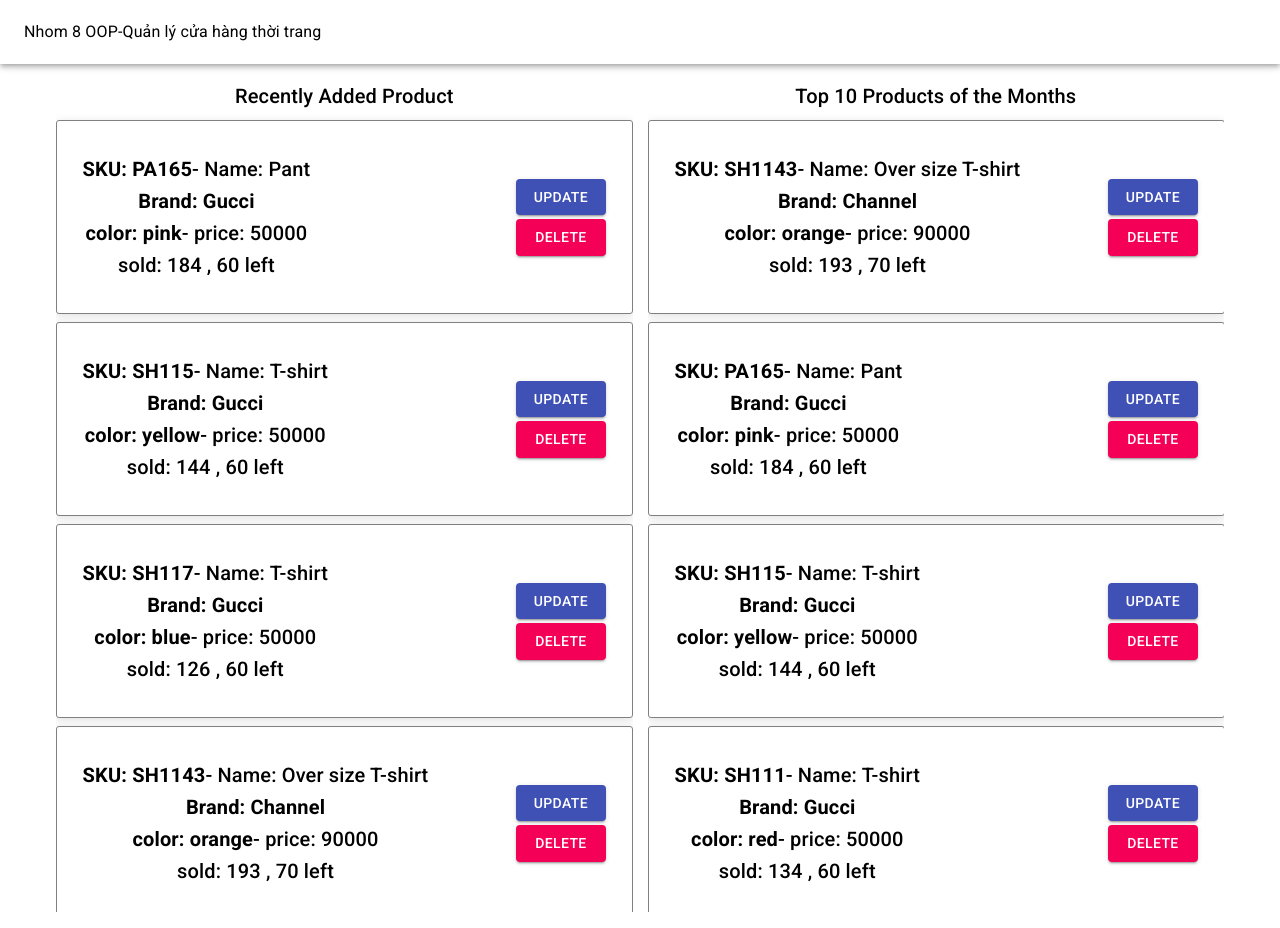
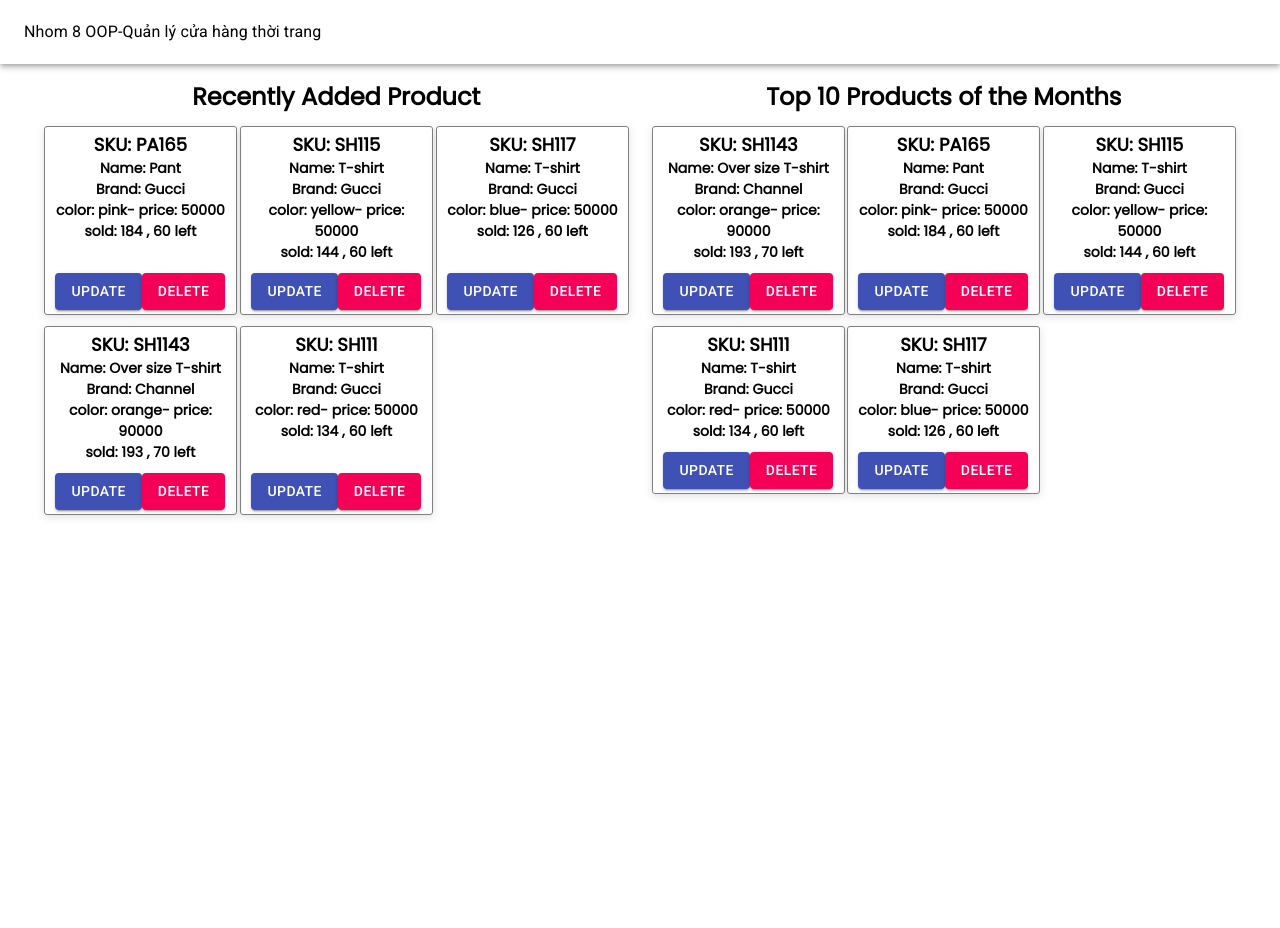
Before and after one commit to Satt0/oop-nhom-8, a React (Create React App) app: page / in a window 1280 px wide. After the commit the page ends 800 px from the top, so only its background shows below. Built offline with nearby package versions, Linux system fonts and the light colour scheme.

Commit message:
beaufity code

```diff
--- a/src/Components/Item/Item.tsx
+++ b/src/Components/Item/Item.tsx
@@ -1,16 +1,19 @@
 import { makeStyles, Theme } from "@material-ui/core";
 import { Button } from "@material-ui/core";
-import { Typography } from "@material-ui/core";
 import {useHistory} from 'react-router-dom'
 const useStyles = makeStyles((theme: Theme) => ({
   main: {
     border: "1px solid gray",
-    padding: "2rem 2vw",
+    padding: "4px",
+    fontSize:12,
+    fontFamily:`'Poppins', sans-serif;`,
     marginTop: theme.spacing(1),
     borderRadius: 3,
     boxShadow: 'rgba(99, 99, 99, 0.2) 0px 2px 8px 0px',
     display: "flex",
+    flexDirection:'column',
     justifyContent: "space-between",
+
   },
 }));
 interface props {
@@ -24,25 +27,27 @@ const Item = ({ data, onDelete }: props) => {
   return (
     <div className={`${style.main} appear-animated`} style={{ width: "100%" }}>
       <div>
-        <Typography variant="h6" component="h6">
-          <strong>SKU: {SKU}</strong>- Name: {name}
-          <br/>
-          <strong>Brand: {brand}</strong>
-        </Typography>
-        <Typography variant="h6" component="h6">
+        <h2 >
+          <strong>SKU: {SKU}</strong>
+
+
+        </h2>
+        <h3>Name: {name}</h3>
+        <h3>Brand: {brand}</h3>
+        <h3 >
           <strong>color: {color}</strong>- price: {price}
 
-        </Typography>
-        <Typography variant="h6" component="h6">
+        </h3>
+        <h3>
           sold: {sold} , {quantity} left
-        </Typography>
+        </h3>
       </div>
-      <div style={{ width: 90, display: "flex", flexDirection: "column",justifyContent:"center" }}>
+      <div style={{ width: '100%',marginTop:10, display: "flex",alignItems:"center", flexDirection: "row",justifyContent:"center" }}>
         <Button
         onClick={()=>{
             history.push(`/update/${SKU}`)
         }}
-        color="primary" variant="contained" style={{ marginBottom: 4 }}>
+        color="primary" variant="contained">
           update
         </Button>
         <Button
--- a/src/Components/ListItem/ListItem.tsx
+++ b/src/Components/ListItem/ListItem.tsx
@@ -1,4 +1,4 @@
-import React from "react"
+import styles from './style.module.scss'
 import Item from 'Components/Item/Item'
 interface props{
     count:number,
@@ -8,7 +8,7 @@ interface props{
 const ListItem=({items,count,handleDelete}:props)=>{
 
 
-    return <div style={{maxHeight:'100vh',overflow:'auto'}}>
+    return <div className={styles.container} >
     {[...items].reverse().slice(0,Math.min(count,10)).map((e:any,i:number)=><Item onDelete={handleDelete} data={e} key={"list-top-10 "+i}/>)}
     </div>
 }
--- /dev/null
+++ b/src/Components/ListItem/style.module.scss
@@ -0,0 +1,15 @@
+
+
+.container{
+    display:grid;
+    padding:4px;
+    grid-template-columns: 1fr 1fr 1fr;
+    grid-gap: 3px;
+    @media screen and (max-width:800px) {
+
+            grid-template-columns:1fr 1fr;
+            grid-gap:0;
+
+    }
+
+}
--- a/src/Components/Nav/Nav.tsx
+++ b/src/Components/Nav/Nav.tsx
@@ -76,16 +76,18 @@ export default function Nav() {
               color="inherit"
               aria-label="menu"
             >
+
               <MenuIcon />
             </IconButton>
           </div>
           <Typography>Nhom 8 OOP-Quản lý cửa hàng thời trang</Typography>
           <div className={classes.groupButton}>
+
             <FullNav key={"nav-bar-button"} list={link} />
           </div>
           <div className={classes.Drawer}>
             <Drawer
-              anchor="top"
+              anchor="left"
               open={side}
               onClick={() => {
                 setSide(false);
@@ -121,7 +123,7 @@ const FullNav = ({ list }: props) => {
 
           }}
           color={location.pathname===e.path?'secondary':'primary'}
-          variant="contained"
+          variant="outlined"
           key={"button-link" + i}
         >
           {e?.name}
--- a/src/Components/Page/Home.tsx
+++ b/src/Components/Page/Home.tsx
@@ -1,12 +1,13 @@
 import React,{useCallback} from "react";
-import { makeStyles, Theme ,Typography} from "@material-ui/core";
+import { makeStyles, Theme } from "@material-ui/core";
 
 import ListItem from "Components/ListItem/ListItem";
 
 const useStyles = makeStyles((theme: Theme) => ({
   main: {
     maxWidth: 1200,
-    padding:theme.spacing(2),
+    marginTop:15,
+    fontFamily:`'Poppins', sans-serif;`,
     width: "100vw",
     margin: "0 auto",
     display:'grid',
@@ -33,17 +34,17 @@ const Home: React.FC = ({ shop,handleShop }: any) => {
   return (
     <div className={style.main}>
       <div className={style.group}>
-      <Typography variant="h6" component="h6">
+      <h2 >
       Recently Added Product
-</Typography>
+</h2>
 
           <ListItem handleDelete={handleDelete} items={shop} count={10}/>
       </div>
       <div className={style.group}>
 
-      <Typography variant="h6" component="h6">
+      <h2>
       Top 10 Products of the Months
-</Typography>
+</h2>
       <ListItem handleDelete={handleDelete} items={[...shop].sort((a,b)=>a.sold-b.sold)} count={10}/>
       </div>
     </div>
--- a/src/routes.ts
+++ b/src/routes.ts
@@ -3,17 +3,17 @@ import Input from 'Components/Page/Input'
 import Update from 'Components/Page/Update'
 const link = [
     {
-      name: "Home",
+      name: "Trang chủ",
       path: "/",
     },
 
     {
-      name: "search & Update",
+      name: "Tìm kiếm & cập nhật",
       path: "/update",
     },
 
     {
-      name:'Input',
+      name:'Nhập liệu',
       path:'/input'
     }
   ];
--- a/src/styles/Global.scss
+++ b/src/styles/Global.scss
@@ -1,10 +1,11 @@
-
+@import url('https://fonts.googleapis.com/css2?family=Poppins:wght@200;400&display=swap');
 *{
     box-sizing: border-box;
     padding: 0;
     margin:0;
     outline: none;
 }
+
 .appear-animated{
     opacity: 0;
     animation: appear .4s ease forwards;
```
